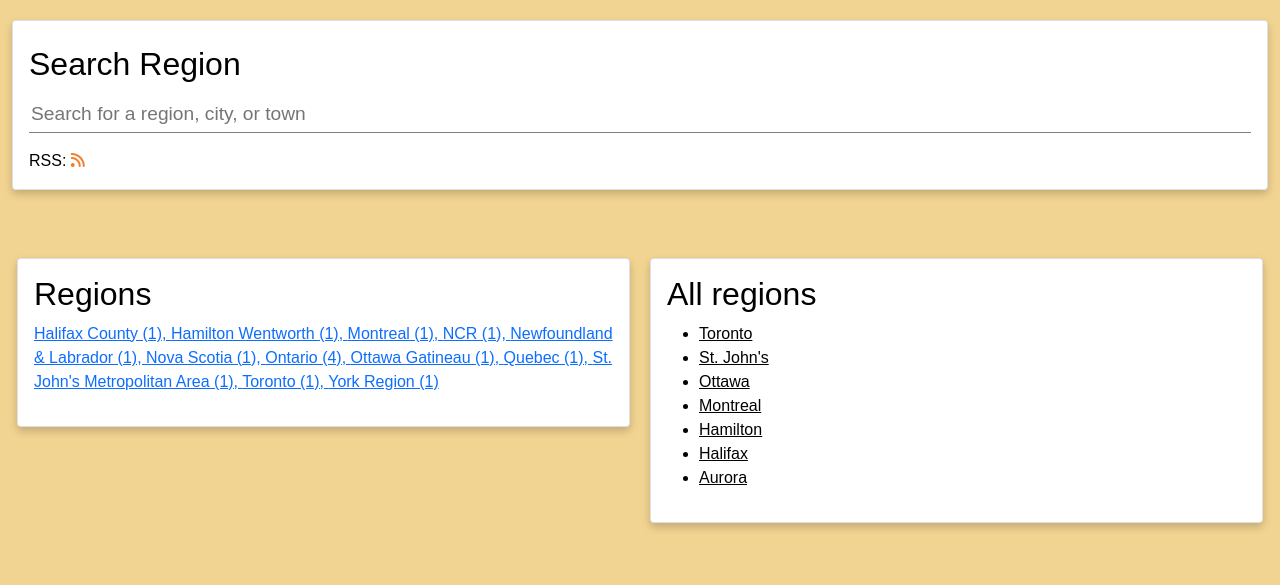
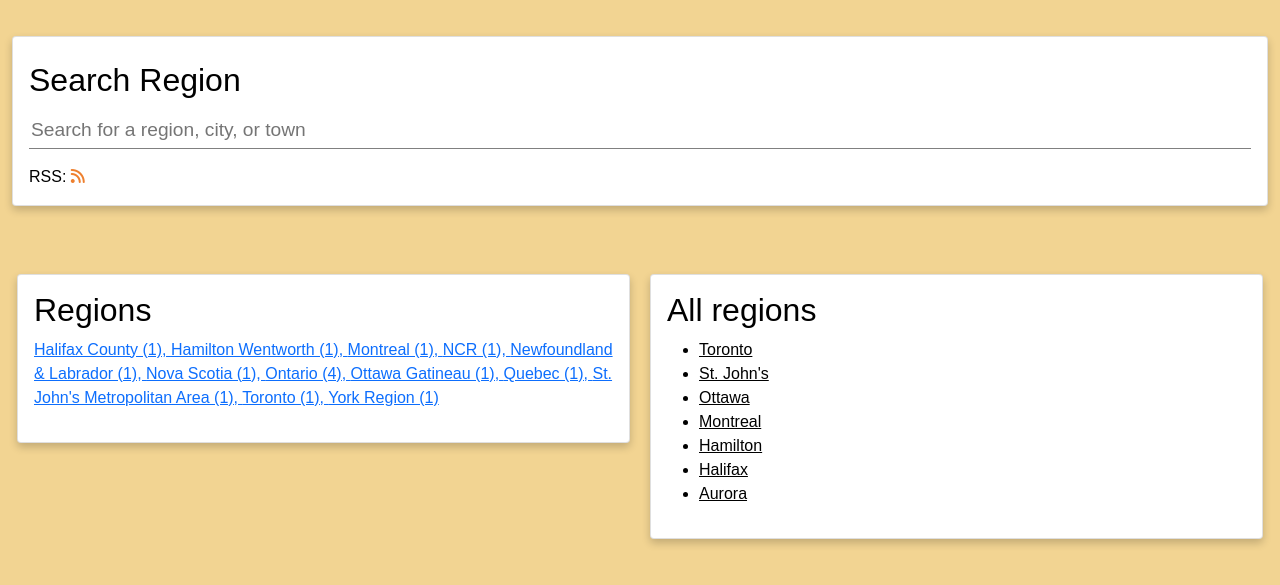
Before and after one commit to yak-fumblepack/school-projects, a Jekyll site: the page built from index.html, in a window 1280 px wide. Shown: the top 585 px of the page. Built offline with Jekyll 4.4.1, drawn with Linux system fonts in a browser that asks for light colours; nearby versions of some CDN libraries; a style sheet for code colours, icons or effects is not loaded.

Commit message:
padding vertical 3

```diff
--- a/_layouts/default.html
+++ b/_layouts/default.html
@@ -2,7 +2,7 @@
 <html lang="{{ site.lang | default: "en-US" }}">
   {% include head.html %}
   <body>
-    <div class="container-fluid" style="">
+    <div class="container-fluid py-3" style="">
       {{ content }}
     </div>
   </body>
```
